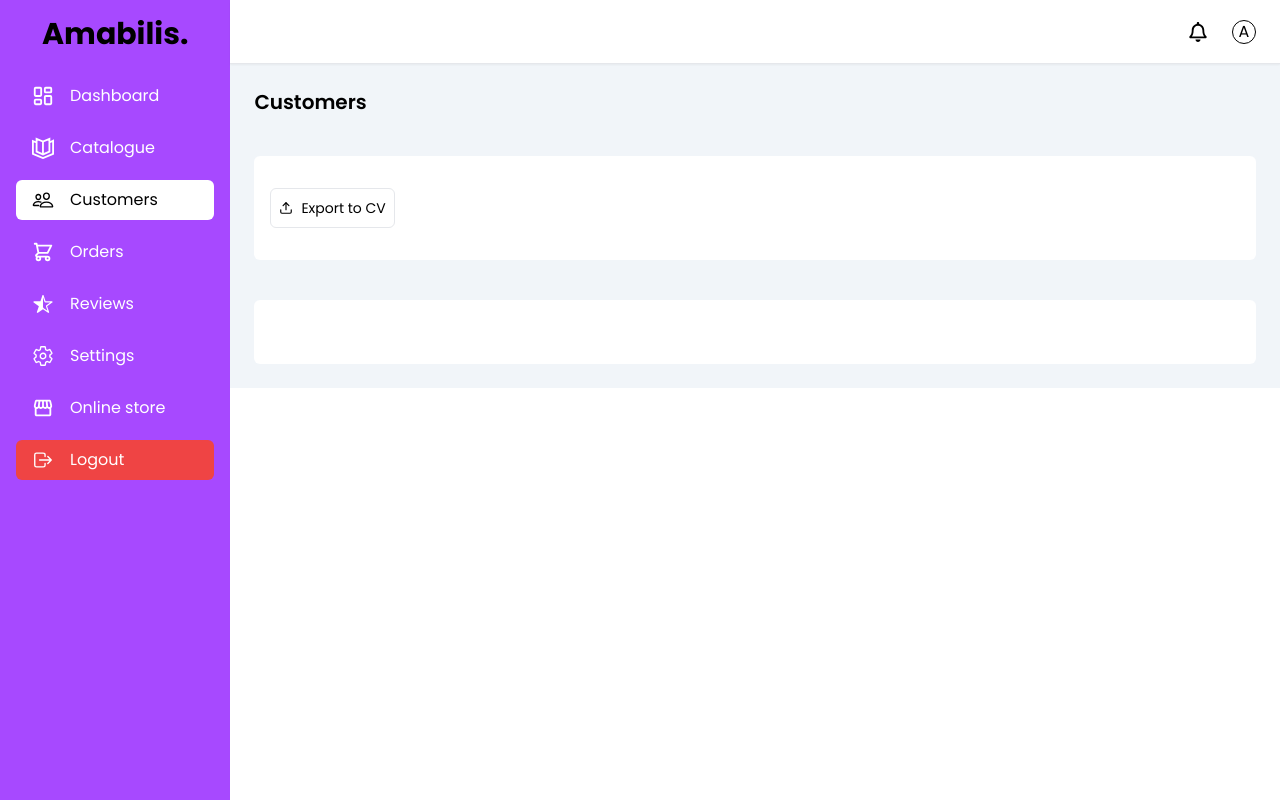
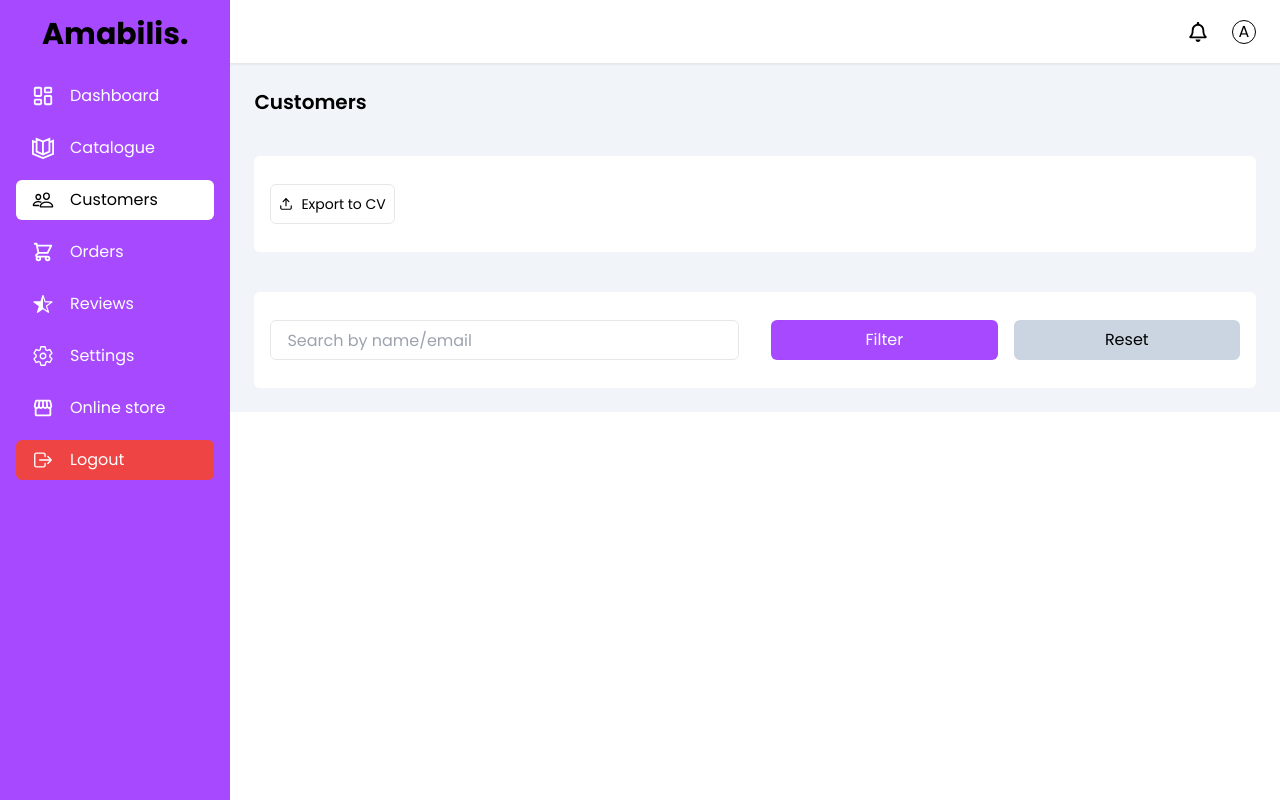
Before and after one commit to MabelSamuel/amabilis-e-commerce-website-expressJs, a React (Vite) app in the folder frontend/: page /admin/dashboard/customers in a window 1280 px wide. Built offline with nearby package versions, Linux system fonts and the light colour scheme.

Commit message:
button feature

```diff
--- /dev/null
+++ b/frontend/src/components/admin/Button.jsx
@@ -0,0 +1,9 @@
+import React from 'react'
+
+const Button = ({ text, bgColor, onClick, className='' }) => {
+  return (
+    <button className={`w-1/2 ${bgColor} h-10 rounded-md ${className}`} onClick={onClick}>{ text }</button>
+  )
+}
+
+export default Button
--- a/frontend/src/components/admin/Customers.jsx
+++ b/frontend/src/components/admin/Customers.jsx
@@ -1,19 +1,46 @@
 import React, { useState } from "react";
 import DashboardTitle from "./DashboardTitle";
 import { LuUpload } from "react-icons/lu";
+import { MdOutlineClear } from "react-icons/md";
+import Button from "./Button";
 
 const Customers = () => {
+  const [isVisible, setIsVisble] = useState(false);
+  const handleVisibility = (e) => {
+    if (e.target.value === "") {
+      setIsVisble(false);
+    } else {
+      setIsVisble(true);
+    }
+  };
+
   return (
     <div className="space-y-10">
       <DashboardTitle title="Customers" />
-      <div className="bg-white rounded-md py-8 px-4">
+      <div className="bg-white rounded-md px-4 h-24 flex items-center">
         <button className="border rounded-md text-sm flex space-x-2 items-center h-10 px-2 hover:border-lilac hover:text-lilac">
           <LuUpload /> <span>Export to CV</span>
         </button>
       </div>
-      <div className="bg-white rounded-md py-8 px-4">
-
-      </div>
+      <form className="bg-white rounded-md px-4 h-24 flex items-center space-x-8">
+        <div className="w-1/2 relative">
+          <input
+            type="text"
+            placeholder="Search by name/email"
+            className="w-full h-10 border rounded-md px-4 outline-none"
+            onChange={handleVisibility}
+          />
+          {isVisible && (
+            <button className="absolute right-4 top-1/4">
+              <MdOutlineClear />
+            </button>
+          )}
+        </div>
+        <div className="w-1/2 flex gap-x-4">
+          <Button bgColor="bg-lilac" text="Filter" className="text-white"/>
+          <Button bgColor="bg-slate-300" text="Reset"/>
+        </div>
+      </form>
     </div>
   );
 };
```
